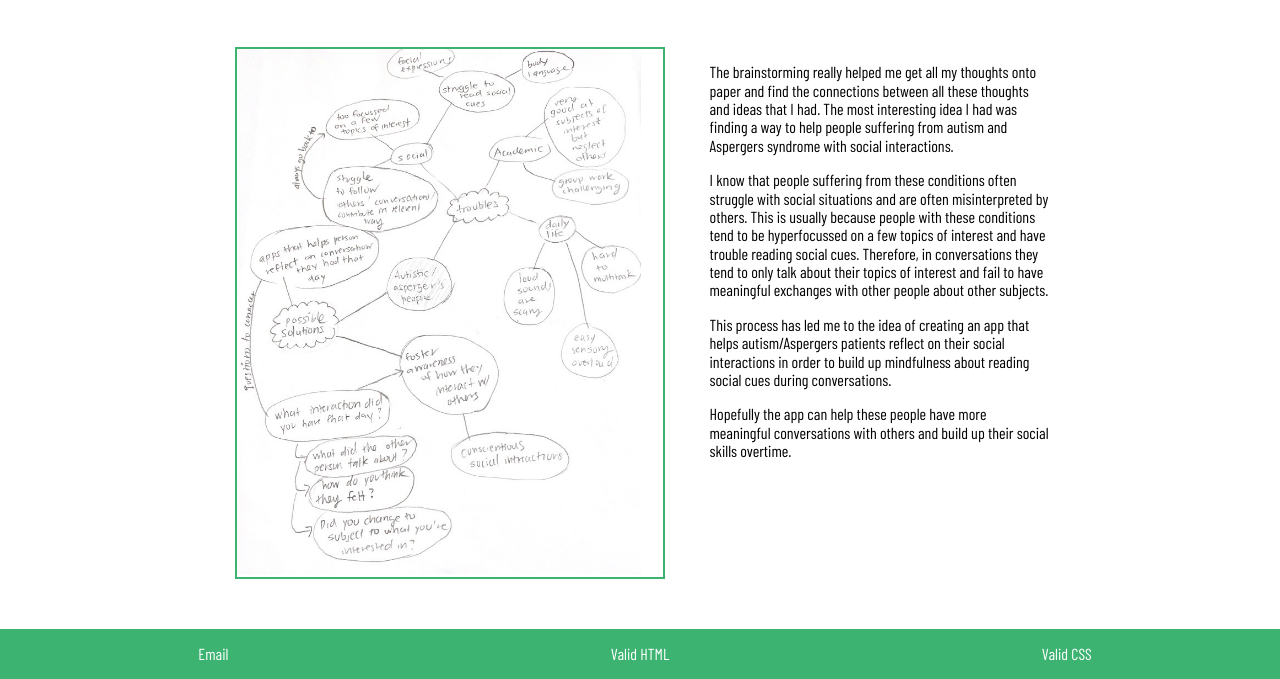
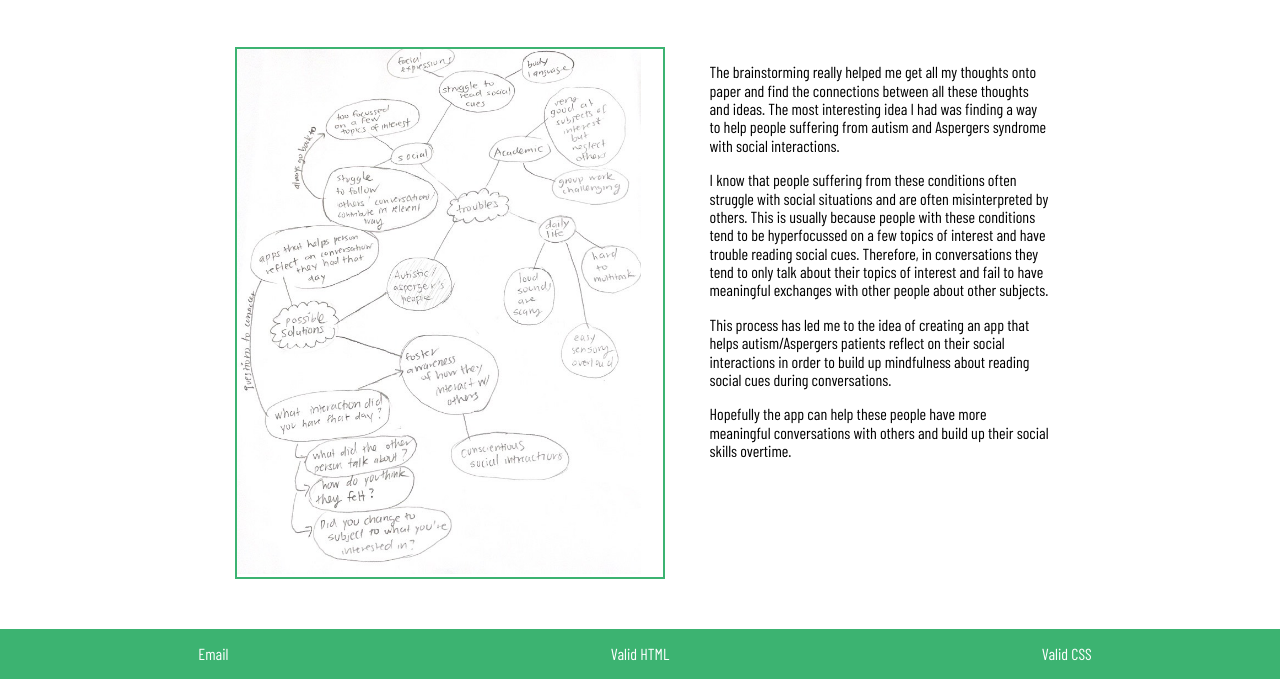
Before and after one commit to clarazhao101/clarazhao101.github.io-portal, a plain HTML site: page des157-wi20/brainstorm.html in a window 1280 px wide. Shown: the part 173-852 px from the top of the page. Drawn offline with nearby package versions, Linux system fonts and the light colour scheme.

Commit message:
edited sentence

```diff
--- a/des157-wi20/brainstorm.html
+++ b/des157-wi20/brainstorm.html
@@ -21,7 +21,7 @@
       </div>
 
       <div class="summarybox">
-        <p>The brainstorming really helped me get all my thoughts onto paper and find the connections between all these thoughts and ideas that I had. The most interesting idea I had was finding a way to help people suffering from autism and Aspergers syndrome with social interactions.</p>
+        <p>The brainstorming really helped me get all my thoughts onto paper and find the connections between all these thoughts and ideas. The most interesting idea I had was finding a way to help people suffering from autism and Aspergers syndrome with social interactions.</p>
         <p>I know that people suffering from these conditions often struggle with social situations and are often misinterpreted by others. This is usually because people with these conditions tend to be hyperfocussed on a few topics of interest and have trouble reading social cues. Therefore, in conversations they tend to only talk about their topics of interest and fail to have meaningful exchanges with other people about other subjects.</p>
         <p> This process has led me to the idea of creating an app that helps autism/Aspergers patients reflect on their social interactions in order to build up mindfulness about reading social cues during conversations.</p>
         <p>Hopefully the app can help these people have more meaningful conversations with others and build up their social skills overtime.</p>
```
